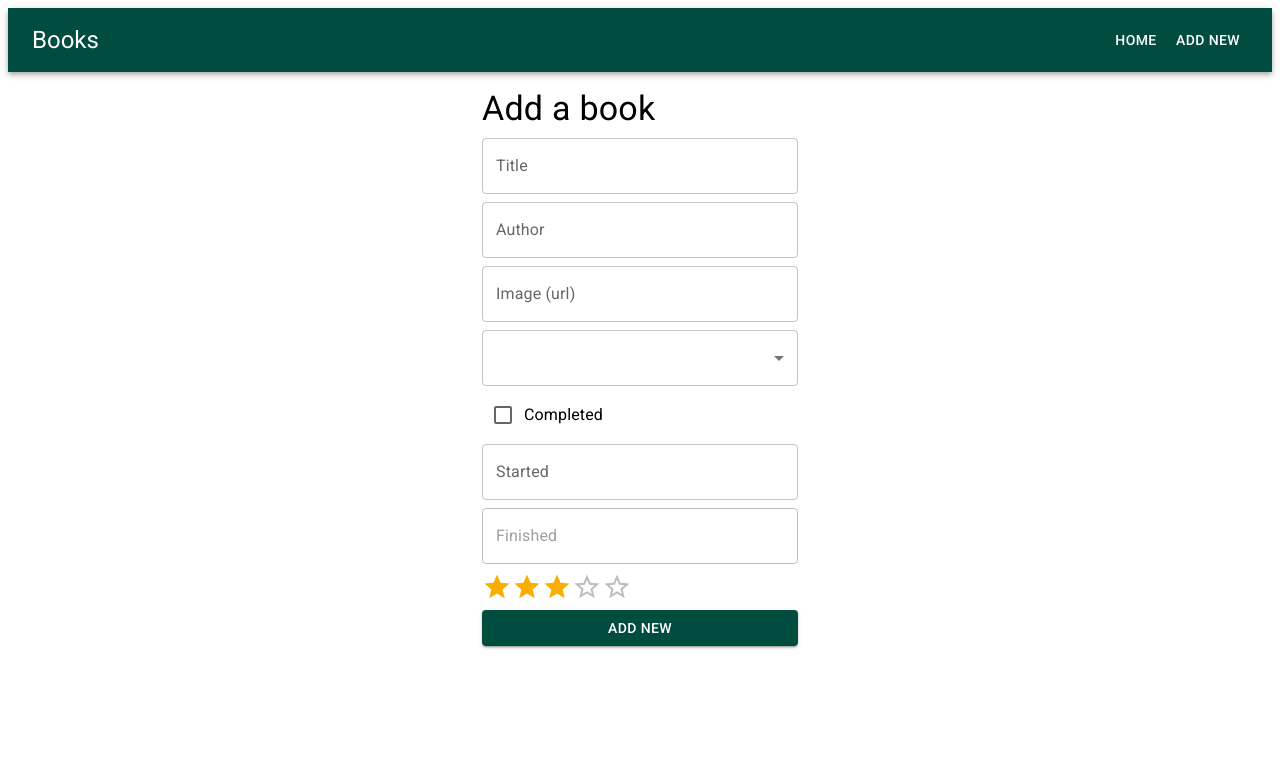
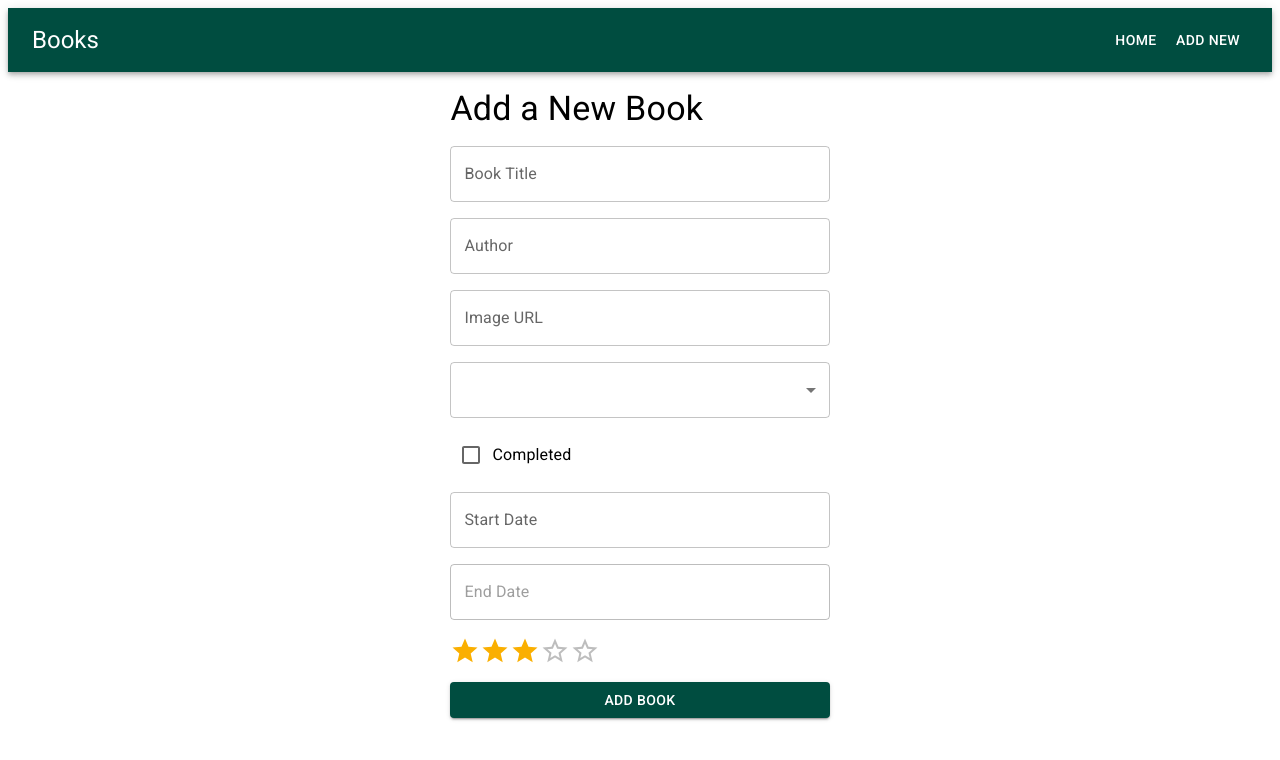
Before and after one commit to imranhasanodhi/Book, a React (Vite) app: page /addnew in a window 1280 px wide. Shown: the top 760 px of the page. Built offline with nearby package versions, Linux system fonts and the light colour scheme; data requests are answered from the project's data file.

Commit message:
Add Ticket-6

```diff
--- a/books.json
+++ b/books.json
@@ -68,6 +68,32 @@
       "stars": "5",
       "id": 5,
       "img": "https://www.davidjpphillips.com/wp-content/uploads/2023/08/highonlife_copy-195x300.jpg"
+    },
+    {
+      "author": "ss",
+      "name": "Md Imran Hasan",
+      "genres": [
+        "Thriller"
+      ],
+      "img": "https://www.publicbooks.org/wp-content/uploads/2017/01/book-e1484158615982-1140x460.jpg",
+      "completed": true,
+      "start": "2020-03-02T22:00:00.000Z",
+      "end": "2020-02-19T22:00:00.000Z",
+      "stars": 3,
+      "id": 6
+    },
+    {
+      "author": "h",
+      "name": "Md Imran",
+      "genres": [
+        "Business"
+      ],
+      "img": "https://www.publicbooks.org/wp-content/uploads/2017/01/book-e1484158615982-1140x460.jpg",
+      "completed": true,
+      "start": null,
+      "end": null,
+      "stars": 3,
+      "id": 7
     }
   ]
 }
--- a/package.json
+++ b/package.json
@@ -18,8 +18,11 @@
     "@mui/material": "^5.15.0",
     "@mui/x-date-pickers": "^6.18.5",
     "axios": "^1.7.9",
+    "body-parser": "^1.20.3",
+    "cors": "^2.8.5",
     "dayjs": "^1.11.10",
-    "react": "^18.2.0",
+    "express": "^4.21.2",
+    "react": "^18.3.1",
     "react-dom": "^18.2.0",
     "react-router-dom": "^6.28.0"
   },
--- a/src/App.jsx
+++ b/src/App.jsx
@@ -1,43 +1,62 @@
-import { createBrowserRouter, RouterProvider } from 'react-router-dom'; //importing routing things from package
-import { createTheme, ThemeProvider } from '@mui/material/styles';      //importing css modules(for theme)
-import { LocalizationProvider } from '@mui/x-date-pickers/LocalizationProvider'; // for date picking
-import { AdapterDayjs } from '@mui/x-date-pickers/AdapterDayjs';  //for changing date in date pickers
+import { useState, useEffect } from 'react';
+import { createBrowserRouter, RouterProvider } from 'react-router-dom';
+import { createTheme, ThemeProvider } from '@mui/material/styles';
+import { LocalizationProvider } from '@mui/x-date-pickers/LocalizationProvider';
+import { AdapterDayjs } from '@mui/x-date-pickers/AdapterDayjs';
 
-//importing route componennts  for app routing structure
-import Root from './routes/Root';  // for layout
-import Books from './routes/Books'; // components for displaying books
-import Book from './routes/Book';  // component for every book
-import AddBook from './routes/AddBook'; // component for adding new book
+import Root from './routes/Root';
+import Books from './routes/Books';
+import Book from './routes/Book';
+import AddBook from './routes/AddBook';
 
-// define material UI theme
 const theme = createTheme({
   palette: {
     primary: {
-      main: '#004d40', // primary color for the app
+      main: '#004d40',
     },
     secondary: {
-      main: '#ffab40', // secondary color
+      main: '#ffab40',
     },
   },
 });
 
-// main application component
 function App() {
-  //define routes and paths
+  const [books, setBooks] = useState([]);
+
+  useEffect(() => {
+    const fetchBooks = async () => {
+      const response = await fetch('http://localhost:3001/books');
+      const data = await response.json();
+      setBooks(data);
+    };
+    fetchBooks();
+  }, []);
+
+  const handleBookAdded = (newBook) => {
+    setBooks((prevBooks) => [...prevBooks, newBook]);
+  };
+
   const router = createBrowserRouter([
     {
-      path: '/',  // root path
-      element: <Root />,  // layout component for root path
-      // for outlet
+      path: '/',
+      element: <Root />,
       children: [
-        { path: '/', element: <Books /> },  //route for displayinfg book list
-        { path: '/book', element: <Book /> },  //for viewing single book
-        { path: '/addnew', element: <AddBook /> }, // route for adding new book
+        {
+          path: '/',
+          element: <Books books={books} />
+        },
+        {
+          path: '/book',
+          element: <Book />
+        },
+        {
+          path: '/addnew',
+          element: <AddBook onBookAdded={handleBookAdded} />
+        },
       ],
     },
   ]);
 
-  // return providers.
   return (
     <LocalizationProvider dateAdapter={AdapterDayjs}>
       <ThemeProvider theme={theme}>
@@ -47,5 +66,4 @@ function App() {
   );
 }
 
-//export the main app component
 export default App;
--- a/src/routes/AddBook.jsx
+++ b/src/routes/AddBook.jsx
@@ -1,33 +1,36 @@
 import { useState } from 'react';
-import TextField from '@mui/material/TextField';
-import FormControlLabel from '@mui/material/FormControlLabel';
-import Checkbox from '@mui/material/Checkbox';
-import Rating from '@mui/material/Rating';
-import Button from '@mui/material/Button';
-import OutlinedInput from '@mui/material/OutlinedInput';
-import MenuItem from '@mui/material/MenuItem';
-import Select from '@mui/material/Select';
-import Alert from '@mui/material/Alert';
+import {
+  TextField,
+  FormControlLabel,
+  Checkbox,
+  Rating,
+  Button,
+  OutlinedInput,
+  MenuItem,
+  Select,
+  Alert,
+  Stack,
+  Typography,
+} from '@mui/material';
 import { DateField } from '@mui/x-date-pickers/DateField';
-import useAxios from '../services/useAxios';  // Import custom hook for Axios
+import useAxios from '../services/useAxios';
 import { bookGenres } from '../genres';
-import { Stack, Typography } from '@mui/material';
 
 function AddBook() {
-  // Use the custom hook for Axios
-  const { alert, post } = useAxios('http://localhost:3001');
+  const { alert, post } = useAxios('http://localhost:3000');
   const [rateValue, setRateValue] = useState(3);
   const [book, setBook] = useState({
     author: '',
     name: '',
     genres: [],
+    img: '',
     completed: false,
     start: null,
     end: null,
-    stars: null,
+    stars: rateValue,
   });
 
-  const genreChangeHandler = (event) => {
+  const handleGenreChange = (event) => {
     const { value } = event.target;
     setBook({
       ...book,
@@ -35,97 +38,91 @@ function AddBook() {
     });
   };
 
-  const rateChangeHandler = (event) => {
-    const { value } = event.target;
-    setBook({
-      ...book,
-      stars: value,
-    });
+  const handleChange = (event) => {
+    const { name, value, checked, type } = event.target;
+    setBook((prevState) => ({
+      ...prevState,
+      [name]: type === 'checkbox' ? checked : value,
+    }));
   };
 
-  const addBookHandler = (e) => {
-    const { name, value, checked, type } = e.target;
-    if (type === 'checkbox' && name === 'completed') {
-      setBook({ ...book, [name]: checked });
-    } else {
-      setBook({ ...book, [name]: value });
-    }
-  };
-
-  const postHandler = async (e) => {
-    e.preventDefault();  // Prevent form from being submitted the default way
-    await post('books', book);
+  const handleSubmit = async (event) => {
+    event.preventDefault();
+    await post('books', { ...book, stars: rateValue });
   };
 
   return (
-    <form onChange={addBookHandler} onSubmit={postHandler}>
-      <Stack
-        spacing={1}
-        alignItems="stretch"
-        sx={{ my: 2, mx: 'auto', width: '25%' }}
-      >
+    <form onSubmit={handleSubmit}>
+      <Stack spacing={2} sx={{ my: 2, mx: 'auto', width: '30%' }}>
         {alert.show && <Alert severity={alert.type}>{alert.message}</Alert>}
-        <Typography variant="h4" component="h2" sx={{ my: 10 }}>
-          Add a book
+        <Typography variant="h4" component="h2" sx={{ mb: 2 }}>
+          Add a New Book
         </Typography>
         <TextField
           name="name"
-          id="outlined-basic"
-          label="Title"
+          label="Book Title"
           variant="outlined"
           value={book.name}
-          onChange={addBookHandler}
+          onChange={handleChange}
         />
         <TextField
           name="author"
-          id="outlined-basic"
           label="Author"
           variant="outlined"
           value={book.author}
-          onChange={addBookHandler}
+          onChange={handleChange}
         />
         <TextField
           name="img"
-          id="outlined-basic"
-          label="Image (url)"
+          label="Image URL"
           variant="outlined"
           value={book.img}
-          onChange={addBookHandler}
+          onChange={handleChange}
         />
         <Select
-          labelId="demo-multiple-name-label"
-          id="demo-multiple-name"
+          name="genres"
           multiple
           value={book.genres}
-          name="genres"
-          onChange={genreChangeHandler}
-          input={<OutlinedInput label="Genre" />}
+          onChange={handleGenreChange}
+          input={<OutlinedInput label="Genres" />}
         >
-          {bookGenres.map((name) => (
-            <MenuItem key={name} value={name}>
-              {name}
+          {bookGenres.map((genre) => (
+            <MenuItem key={genre} value={genre}>
+              {genre}
             </MenuItem>
           ))}
         </Select>
-
         <FormControlLabel
+          control={
+            <Checkbox
               name="completed"
-          control={<Checkbox checked={book.completed} />}
+              checked={book.completed}
+              onChange={handleChange}
+            />
+          }
           label="Completed"
         />
-
-        <DateField name="start" label="Started" />
-        <DateField name="end" label="Finished" disabled={!book.completed} />
-        <Stack spacing={1}>
+        <DateField
+          name="start"
+          label="Start Date"
+          value={book.start}
+          onChange={(newValue) => setBook({ ...book, start: newValue })}
+        />
+        <DateField
+          name="end"
+          label="End Date"
+          disabled={!book.completed}
+          value={book.end}
+          onChange={(newValue) => setBook({ ...book, end: newValue })}
+        />
         <Rating
           name="stars"
           value={rateValue}
-            onChange={rateChangeHandler}
+          onChange={(event, newValue) => setRateValue(newValue)}
           size="large"
         />
-        </Stack>
         <Button variant="contained" type="submit">
-          Add new
+          Add Book
         </Button>
       </Stack>
     </form>
--- a/src/routes/Books.jsx
+++ b/src/routes/Books.jsx
@@ -17,27 +17,24 @@ import {
 function Books() {
   const { data, loading, get } = useAxios('http://localhost:3000');
   const [books, setBooks] = useState([]);
-  const [filteredBooks, setFilteredBooks] = useState([]); // Filtered books based on search
-  const [searchQuery, setSearchQuery] = useState(''); // State to hold search input
+  const [filteredBooks, setFilteredBooks] = useState([]);
+  const [searchQuery, setSearchQuery] = useState('');
 
   useEffect(() => {
     fetchBooks();
   }, []);
 
   useEffect(() => {
-    // Update the books state when data from useAxios changes
     if (data) {
       setBooks(data);
-      setFilteredBooks(data); // Initially display all books
+      setFilteredBooks(data);
     }
   }, [data]);
 
-  // Function to fetch books using the custom hook
   const fetchBooks = async () => {
     await get('books');
   };
 
-  // Handle search input and filter books
   const handleSearch = (event) => {
     const query = event.target.value.toLowerCase();
     setSearchQuery(query);
@@ -53,13 +50,10 @@ function Books() {
 
   return (
     <Box sx={{ mx: 'auto', p: 2 }}>
-      {/* Loading spinner */}
       {loading && <CircularProgress />}
 
-      {/* Content */}
       {!loading && (
         <>
-          {/* Search Bar */}
           <TextField
             label="Search Books"
             variant="outlined"
@@ -70,7 +64,6 @@ function Books() {
             sx={{ mb: 3 }}
           />
 
-          {/* Books Grid */}
           {filteredBooks.length > 0 ? (
             <Stack
               sx={{ justifyContent: 'space-around' }}
```
Also changed, not shown: 2 other files (tests, documents, lock files or other folders). Lines whose indentation alone changed are shown as unchanged.
